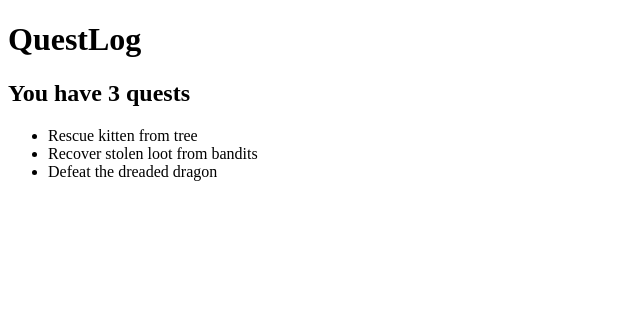
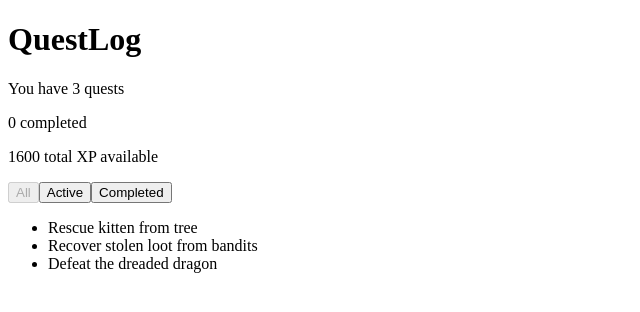
Before and after one commit to MATTCASH83/quest-log, a Vue app: page / in a window 1280 px wide. Shown: the top 312 px of the page, without its empty margins (0-640 px from the left). Built offline with nearby package versions, Linux system fonts and the light colour scheme.

Commit message:
iteration 8

```diff
--- a/src/App.vue
+++ b/src/App.vue
@@ -1,7 +1,9 @@
 <script setup>
 import { ref, computed } from 'vue'
+import QuestList from './components/QuestList.vue'
+import QuestDetail from './components/QuestDetail.vue'
 
-const questList = ref([
+const quests = ref([
   {
     id: 1,
     title: 'Rescue kitten from tree',
@@ -25,17 +27,69 @@ const questList = ref([
   },
 ])
 
+const filterValue = ref('')
+
+const filteredQuests = computed(() => {
+  if (filterValue.value === 'active') {
+    return quests.value.filter((x) => x.completed === false)
+  }
+
+  if (filterValue.value === 'completed') {
+    return quests.value.filter((x) => x.completed === true)
+  }
+
+  return quests.value
+})
+
 const numberOfQuests = computed(() => {
-  return questList.value.length
+  return quests.value.length
 })
+
+const numberOfCompletedQuests = computed(() => {
+  return quests.value.filter((x) => x.completed === true).length
+})
+
+const remainingXp = computed(() => {
+  return quests.value.filter((x) => x.completed === false).reduce((sum, x) => sum + x.xp, 0)
+})
+
+const selectedQuest = ref(null)
+
+const handleQuestSelected = (quest) => {
+  selectedQuest.value = quest
+}
+
+const handleQuestCompleted = () => {
+  selectedQuest.value.completed = true
+}
+
+const handleFilterSelected = (value) => {
+  if (filterValue.value === value) {
+    return
+  }
+  filterValue.value = value
+  selectedQuest.value = null
+}
 </script>
 
 <template>
   <h1>QuestLog</h1>
-  <h2>You have {{ numberOfQuests }} quests</h2>
-  <ul>
-    <li v-for="quest in questList" :key="quest.id">{{ quest.title }}</li>
-  </ul>
+  <p>You have {{ numberOfQuests }} quests</p>
+  <p>{{ numberOfCompletedQuests }} completed</p>
+  <p>{{ remainingXp }} total XP available</p>
+  <button @click="handleFilterSelected('')" :disabled="!filterValue">All</button>
+  <button @click="handleFilterSelected('active')" :disabled="filterValue === 'active'">
+    Active
+  </button>
+  <button @click="handleFilterSelected('completed')" :disabled="filterValue === 'completed'">
+    Completed
+  </button>
+  <QuestList :quests="filteredQuests" @quest-selected="handleQuestSelected" />
+  <QuestDetail
+    v-if="selectedQuest !== null"
+    :quest="selectedQuest"
+    @quest-completed="handleQuestCompleted"
+  />
 </template>
 
 <style scoped></style>
--- /dev/null
+++ b/src/components/QuestDetail.vue
@@ -0,0 +1,23 @@
+<script setup>
+defineProps({
+  quest: Object,
+})
+
+const emits = defineEmits(['quest-completed'])
+
+const completeQuest = () => {
+  emits('quest-completed')
+}
+</script>
+
+<template>
+  <div>
+    <h3>Selected Quest</h3>
+    <p>{{ quest.title }}</p>
+    <p>Difficulty: {{ quest.difficulty }}</p>
+    <p>XP: {{ quest.xp }}</p>
+    <button v-if="quest.completed === false" @click="completeQuest">Complete Quest</button>
+  </div>
+</template>
+
+<style scoped></style>
--- /dev/null
+++ b/src/components/QuestList.vue
@@ -0,0 +1,19 @@
+<script setup>
+defineProps({
+  quests: Array,
+})
+
+const emit = defineEmits(['quest-selected'])
+
+const questSelected = (quest) => {
+  emit('quest-selected', quest)
+}
+</script>
+
+<template>
+  <ul>
+    <li v-for="quest in quests" :key="quest.id" @click="questSelected(quest)">{{ quest.title }}</li>
+  </ul>
+</template>
+
+<style scoped></style>
```
